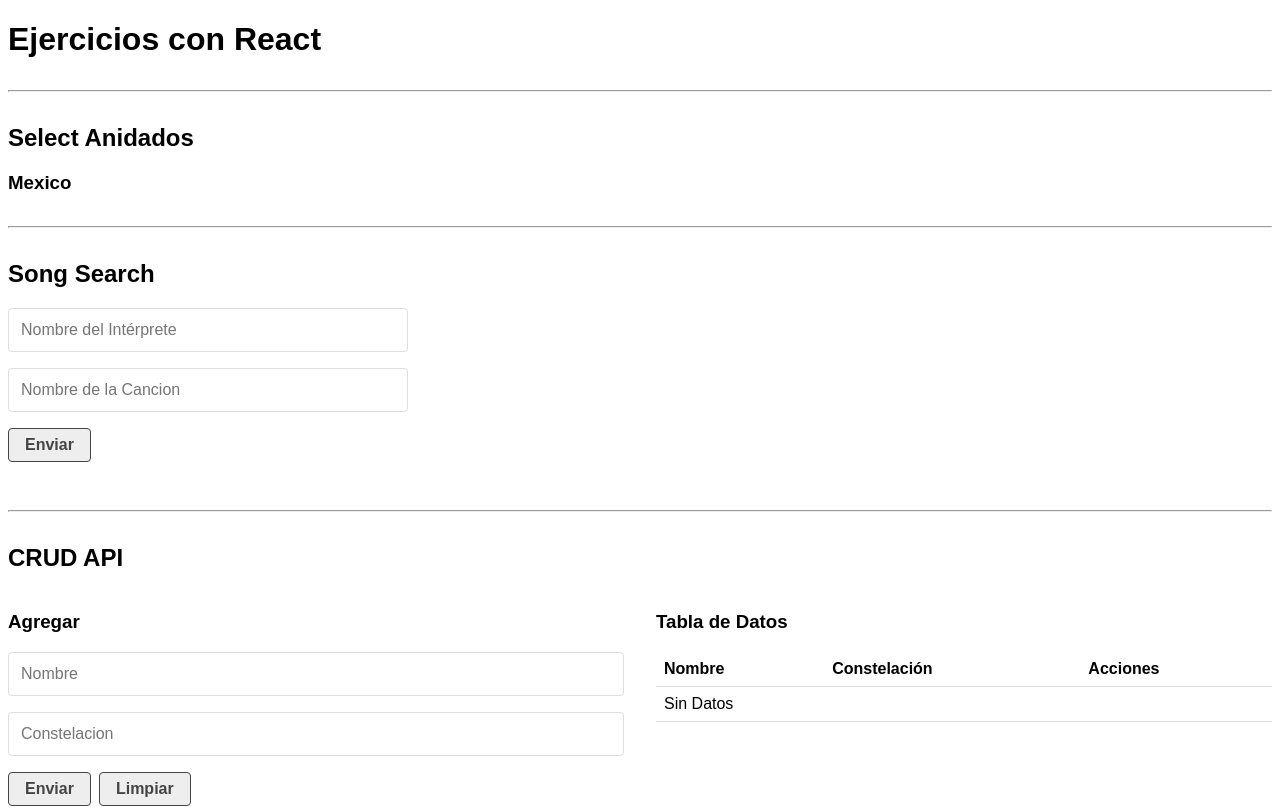
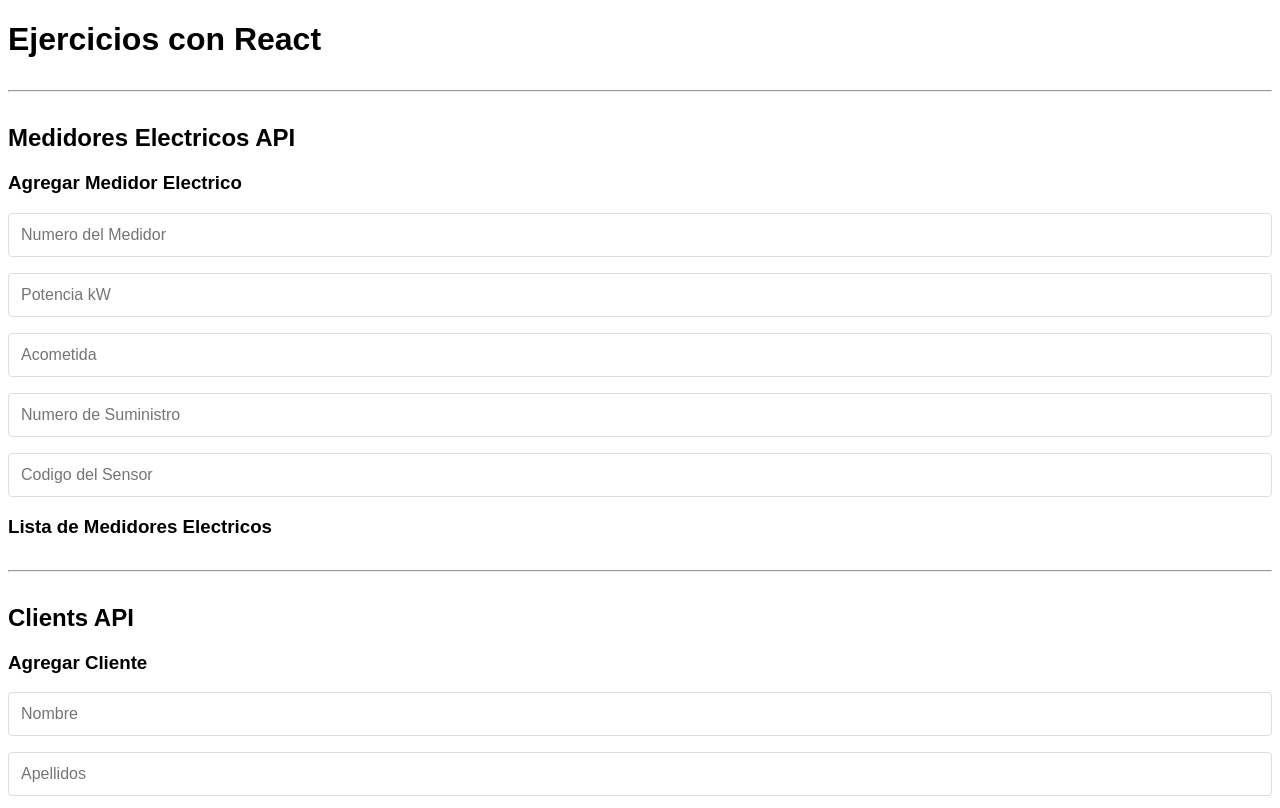
Before and after one commit to torvic/react-basicos, a React (Create React App) app in the folder react-ejercicios/: page / in a window 1280 px wide. Shown: the top 808 px of the page. Built offline with nearby package versions, Linux system fonts and the light colour scheme; no server answers.

Commit message:
inicion del componente client, aun no se termino

```diff
--- a/react-ejercicios/src/App.js
+++ b/react-ejercicios/src/App.js
@@ -4,21 +4,25 @@ import CrudApi from './components/CrudApi';
 import ClientsApi from './components/ClientsApi';
 import SongSearch from './components/SongSearch';
 import SelectsAnidados from './components/SelectsAnidados';
+import ElectricMeterApi from './components/ElectricMeterApi';
 
 function App() {
   return (
     <>
       <h1>Ejercicios con React</h1>
       <hr/>
-      {/* <ClientsApi/> */}
-      <SelectsAnidados />
+      <ElectricMeterApi />
+      <hr/>
+      <ClientsApi/>
+      <hr/>
+      {/* <SelectsAnidados />
       <hr/>
       <SongSearch />
       <hr/>
       <CrudApi/>
       <hr/>
       <CrudApp/>
-      <hr/>
+      <hr/> */}
     </>
   );
 }
--- a/react-ejercicios/src/components/ClientsForm.js
+++ b/react-ejercicios/src/components/ClientsForm.js
@@ -23,7 +23,7 @@ const ClientsForm = ({ createData, updateData, dataToEdit, setDataToEdit }) => {
   }, [dataToEdit]);
 
   const handleChange = (e) => {
-    console.log(e);
+    //console.log(e);
     setForm({ ...form, [e.target.name]: e.target.value });
   };
 
@@ -58,7 +58,7 @@ const ClientsForm = ({ createData, updateData, dataToEdit, setDataToEdit }) => {
 
   return (
     <div>
-      <h3>Add Clients</h3>
+      <h3>Agregar Cliente</h3>
       <form onSubmit={handleSubmit}>
         <input
           type="text"
--- a/react-ejercicios/src/components/ClientsTable.js
+++ b/react-ejercicios/src/components/ClientsTable.js
@@ -2,9 +2,10 @@ import React from "react";
 import ClientsTableRow from "./ClientsTableRow";
 
 const ClientsTable = ({ data, setDataToEdit, deleteData }) => {
+  console.log(data);
   return (
     <div>
-      <h3>Table of Clients</h3>
+      <h3>Lista de Clientes</h3>
       <table>
         <thead>
           <tr>
@@ -21,7 +22,7 @@ const ClientsTable = ({ data, setDataToEdit, deleteData }) => {
           {data.length > 0 ? (
             data.map((el) => (
               <ClientsTableRow
-                key={el.id}
+                key={el.numero_suministro}
                 el={el}
                 setDataToEdit={setDataToEdit}
                 deleteData={deleteData}
--- /dev/null
+++ b/react-ejercicios/src/components/ElectricMeterApi.js
@@ -0,0 +1,14 @@
+import ElectricMeterForm from "./ElectricMeterForm";
+import ElectricMeterTable from "./ElectricMeterTable";
+
+const ElectricMeterApi = () => {
+  return (
+    <div>
+      <h2>Medidores Electricos API</h2>
+      <ElectricMeterForm />
+      <ElectricMeterTable />
+    </div>
+  );
+};
+
+export default ElectricMeterApi;
--- /dev/null
+++ b/react-ejercicios/src/components/ElectricMeterForm.js
@@ -0,0 +1,16 @@
+const ElectricMeterForm = () => {
+  return (
+    <div>
+      <h3>Agregar Medidor Electrico</h3>
+      <form>
+        <input type="text" name="numero_medidor" placeholder="Numero del Medidor" />
+        <input type="text" name="potencia" placeholder="Potencia kW" />
+        <input type="text" name="acometida" placeholder="Acometida" />
+        <input type="text" name="client_id" placeholder="Numero de Suministro" />
+        <input type="text" name="sensor_id" placeholder="Codigo del Sensor" />
+      </form>
+    </div>
+  );
+};
+
+export default ElectricMeterForm;
--- /dev/null
+++ b/react-ejercicios/src/components/ElectricMeterTable.js
@@ -0,0 +1,9 @@
+const ElectricMeterTable = () => {
+  return (
+    <div>
+      <h3>Lista de Medidores Electricos</h3>
+    </div>
+  )
+}
+
+export default ElectricMeterTable
```
Also changed, not shown: react-ejercicios/src/components/ElectricMeterTableRow.js (added, +9 -0 lines).
